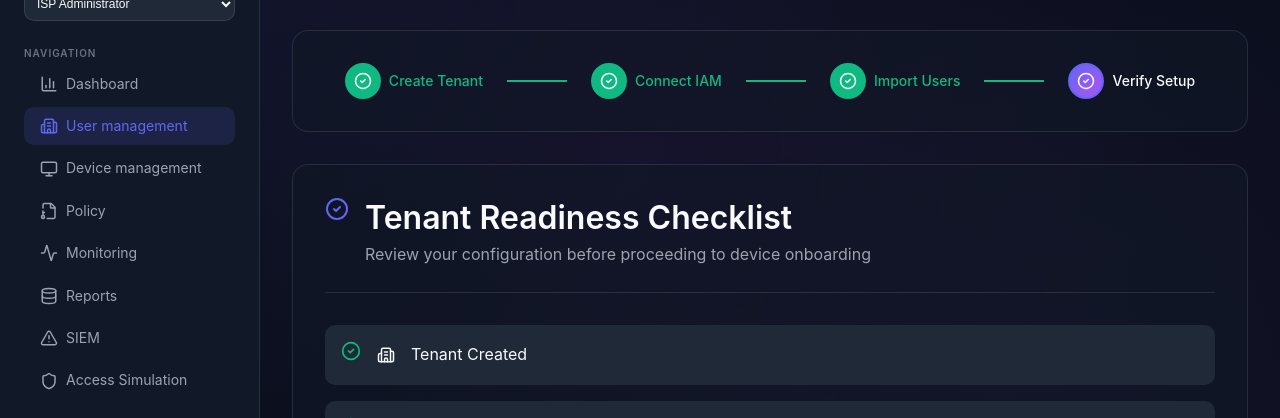
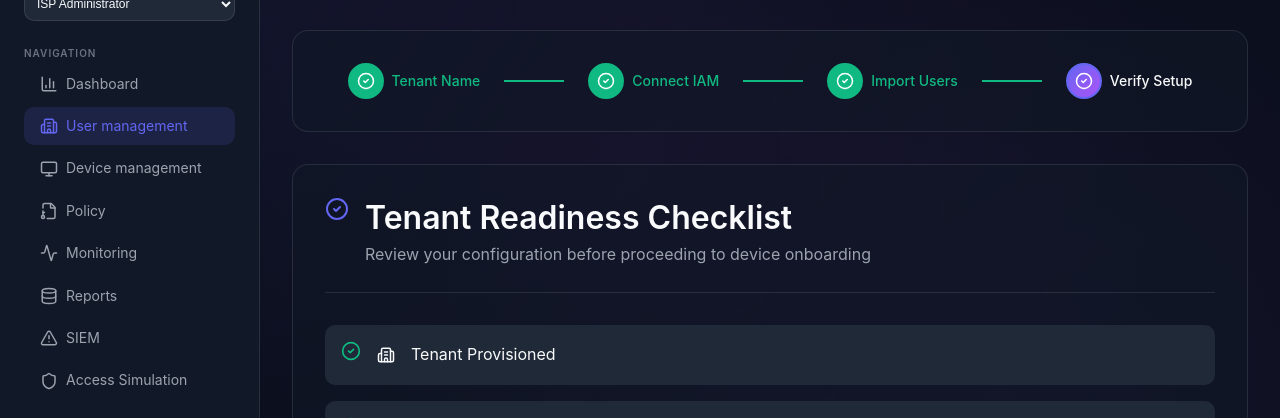
Before and after one commit to kenrickv/zero-trust-portal, a React (Vite) app: page /day0 in a window 1280 px wide. Shown: the part 244-662 px from the top of the page. Built offline with nearby package versions, Linux system fonts and the light colour scheme.

Commit message:
minor tweaks

```diff
--- a/src/pages/Day0/Day0.tsx
+++ b/src/pages/Day0/Day0.tsx
@@ -1,15 +1,16 @@
 import { useState } from 'react';
 import { useStore } from '../../store/useStore';
-import { Building2, Users, Link2, CheckCircle2, XCircle, Loader2, ChevronRight, Plus, RefreshCw, Shield, Globe } from 'lucide-react';
+import { Building2, Users, Link2, CheckCircle2, XCircle, Loader2, ChevronRight, RefreshCw, Shield, Globe } from 'lucide-react';
 import './Day0.css';
 
-type IAMProvider = 'entra_id' | 'okta' | 'ping' | 'custom';
+type IAMProvider = 'entra_id' | 'okta' | 'ping' | 'local' | 'custom';
 
 const iamProviders: { id: IAMProvider; name: string; logo: string }[] = [
     { id: 'entra_id', name: 'Microsoft Entra ID', logo: '🔷' },
     { id: 'okta', name: 'Okta', logo: '🟦' },
     { id: 'ping', name: 'Ping Identity', logo: '🔶' },
-    { id: 'custom', name: 'Custom SAML/OIDC', logo: '⚙️' }
+    { id: 'local', name: 'Local Authentication', logo: '👤' },
+    { id: 'custom', name: 'Custom SAML/LDAP', logo: '⚙️' }
 ];
 
 const ispPlans = [
@@ -38,7 +39,7 @@ export function Day0Page() {
     const tenantGroups = groups.filter(g => g.tenantId === currentTenantId);
 
     const steps = [
-        { id: 0, title: 'Create Tenant', icon: Building2 },
+        { id: 0, title: 'Tenant Name', icon: Building2 },
         { id: 1, title: 'Connect IAM', icon: Link2 },
         { id: 2, title: 'Import Users', icon: Users },
         { id: 3, title: 'Verify Setup', icon: CheckCircle2 }
@@ -100,7 +101,7 @@ export function Day0Page() {
     const getChecklistStatus = () => {
         if (!currentTenant) return [];
         return [
-            { label: 'Tenant Created', completed: true, icon: Building2 },
+            { label: 'Tenant Provisioned', completed: true, icon: Building2 },
             { label: 'Domain Verified', completed: currentTenant.domainVerified, icon: Globe },
             { label: 'IAM Connected', completed: currentTenant.iamConnected, icon: Link2 },
             { label: 'Users Imported', completed: currentTenant.usersImported, icon: Users },
@@ -150,8 +151,8 @@ export function Day0Page() {
                         <div className="panel-header">
                             <Building2 size={24} />
                             <div>
-                                <h2>Create SaaS Tenant</h2>
-                                <p>Set up your organization in the Zero Trust platform</p>
+                                <h2>Tenant Name</h2>
+                                <p>Set up your organization name and primary domain</p>
                             </div>
                         </div>
 
@@ -209,12 +210,12 @@ export function Day0Page() {
                                 {isCreating ? (
                                     <>
                                         <Loader2 size={18} className="spin" />
-                                        Creating Tenant...
+                                        Provisioning Tenant...
                                     </>
                                 ) : (
                                     <>
-                                        <Plus size={18} />
-                                        Create Tenant
+                                        <ChevronRight size={18} />
+                                        Continue to Identity Integration
                                     </>
                                 )}
                             </button>
--- a/src/pages/Day1/Day1.tsx
+++ b/src/pages/Day1/Day1.tsx
@@ -1,6 +1,6 @@
 import { useState } from 'react';
 import { useStore } from '../../store/useStore';
-import { Monitor, Shield, CheckCircle2, XCircle, AlertTriangle, Loader2, Laptop, Smartphone, HardDrive, Wifi, WifiOff, RefreshCw, Send, ChevronRight, ChevronDown } from 'lucide-react';
+import { Monitor, Shield, CheckCircle2, XCircle, AlertTriangle, Loader2, Laptop, Smartphone, HardDrive, Wifi, WifiOff, RefreshCw, Send, ChevronRight, ChevronDown, Plus, Zap } from 'lucide-react';
 import './Day1.css';
 
 const edrProviders = [
@@ -223,11 +223,18 @@ export function Day1Page() {
                 <div className="inventory-header">
                     <h3>Device Inventory</h3>
                     <div className="inventory-actions">
+                        <button className="btn btn-secondary" onClick={() => { }}>
+                            <Zap size={16} />
+                            Auto Enrollment
+                        </button>
+                        <button className="btn btn-secondary" onClick={() => { }}>
+                            <Plus size={16} />
+                            Manual Enrollment
+                        </button>
                         <button className="btn btn-secondary" onClick={() => tenantDevices.forEach(d => handlePullPosture(d.id))}>
                             <RefreshCw size={16} />
                             Sync All Posture
                         </button>
-
                     </div>
                 </div>
 
--- a/src/pages/Day2/Day2.css
+++ b/src/pages/Day2/Day2.css
@@ -26,7 +26,7 @@
 
 .policy-types-grid {
     display: grid;
-    grid-template-columns: repeat(4, 1fr);
+    grid-template-columns: repeat(auto-fill, minmax(280px, 1fr));
     gap: var(--spacing-md);
 }
 
--- a/src/types/index.ts
+++ b/src/types/index.ts
@@ -3,7 +3,7 @@
 export type UserRole = 'isp_admin' | 'customer_admin' | 'security_analyst' | 'end_user';
 export type JourneyPhase = 'phase1' | 'phase2' | 'day0' | 'day1' | 'day2' | 'ops';
 export type TenantStatus = 'pending' | 'active' | 'suspended' | 'provisioning';
-export type IAMProvider = 'entra_id' | 'okta' | 'ping' | 'custom';
+export type IAMProvider = 'entra_id' | 'okta' | 'ping' | 'local' | 'custom';
 export type EDRProvider = 'crowdstrike' | 'symantec' | 'defender' | 'custom';
 export type DeviceType = 'windows' | 'macos' | 'linux' | 'ios' | 'android';
 export type ComplianceStatus = 'compliant' | 'non_compliant' | 'pending' | 'unknown';
```
